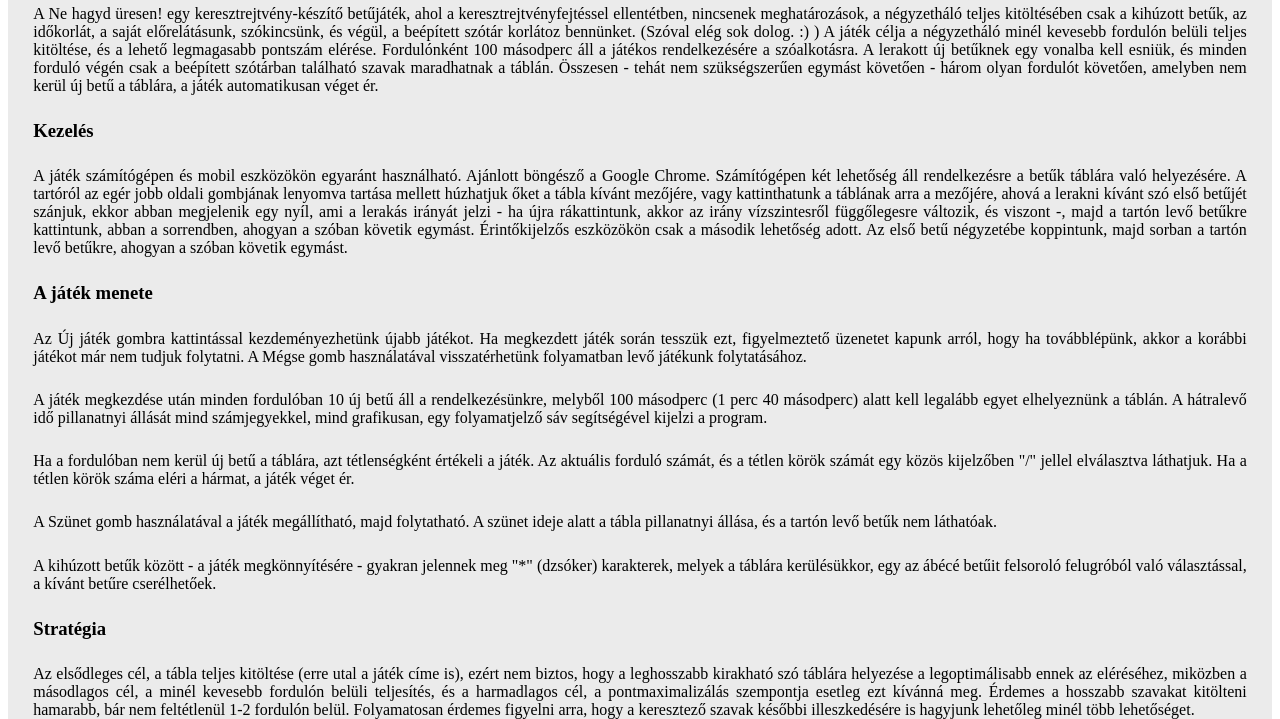
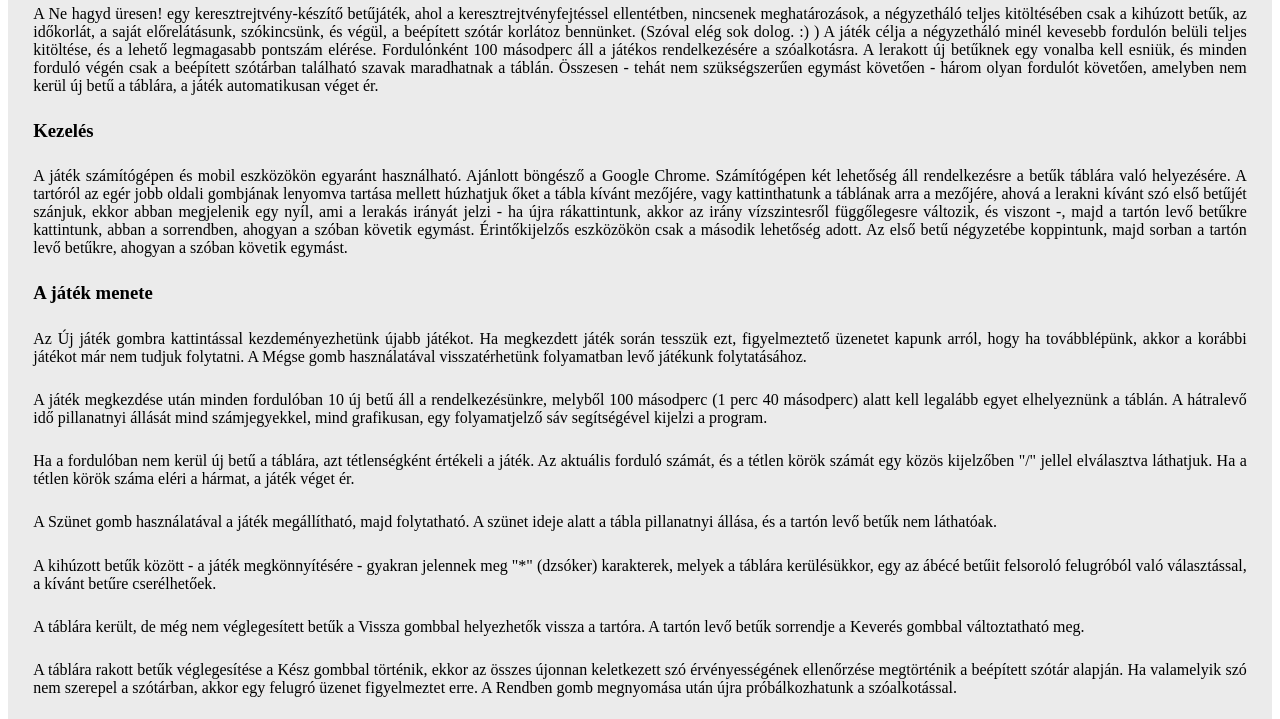
Before and after one commit to betuTboy/betuTboy.github.io, a website: page szolojatekszabaly.html in a window 1280 px wide. Shown: the part 83-802 px from the top of the page. Drawn offline with Linux system fonts and the light colour scheme.

Commit message:
jatek 0.6.37

```diff
--- a/szolojatekszabaly.html
+++ b/szolojatekszabaly.html
@@ -48,6 +48,13 @@
             <p>A kihúzott betűk között - a játék megkönnyítésére - gyakran jelennek meg "*" (dzsóker) karakterek, melyek a táblára kerülésükkor,
                 egy az ábécé betűit felsoroló felugróból való választással, a kívánt betűre cserélhetőek.
             </p>
+            <p>A táblára került, de még nem véglegesített betűk a Vissza gombbal helyezhetők vissza a tartóra. A tartón levő betűk sorrendje
+                a Keverés gombbal változtatható meg.
+            </p>
+            <p>A táblára rakott betűk véglegesítése a Kész gombbal történik, ekkor az összes újonnan keletkezett szó érvényességének ellenőrzése
+                 megtörténik a beépített szótár alapján. Ha valamelyik szó nem szerepel a szótárban, akkor egy felugró üzenet figyelmeztet erre.
+                 A Rendben gomb megnyomása után újra próbálkozhatunk a szóalkotással.
+            </p>
             <h3>Stratégia</h3>
             <p>Az elsődleges cél, a tábla teljes kitöltése (erre utal a játék címe is), ezért nem biztos, hogy a leghosszabb kirakható szó táblára
                 helyezése a legoptimálisabb ennek az eléréséhez, miközben a másodlagos cél, a minél kevesebb fordulón belüli teljesítés, és
```
